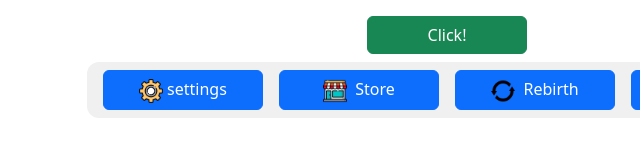
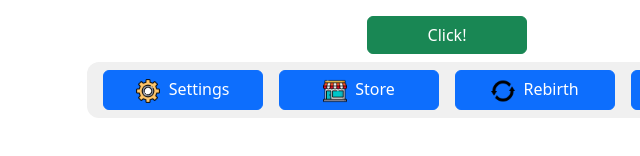
Before and after one commit to DolmaAndKebab/DolmaAndKebab.github.io, a website: page Dolma_Simulator/index.html in a window 1280 px wide. Shown: the part 218-374 px from the top of the page, 193-833 px from the left. Drawn offline with nearby package versions, Linux system fonts and the light colour scheme.

Commit message:
hello lawen lol

```diff
--- a/Dolma_Simulator/index.html
+++ b/Dolma_Simulator/index.html
@@ -46,7 +46,8 @@
     <div id="ButtonContainer">
 
       <button type="button" class="btn btn-primary">
-        <img class="Small" sizes="any" src="images/settings.png" alt="settings"/>settings
+        <img class="Small" sizes="any" src="images/settings.png" alt="Settings"/>
+        Settings
       </button>
 
       <button type="button" class="btn btn-primary">
```
